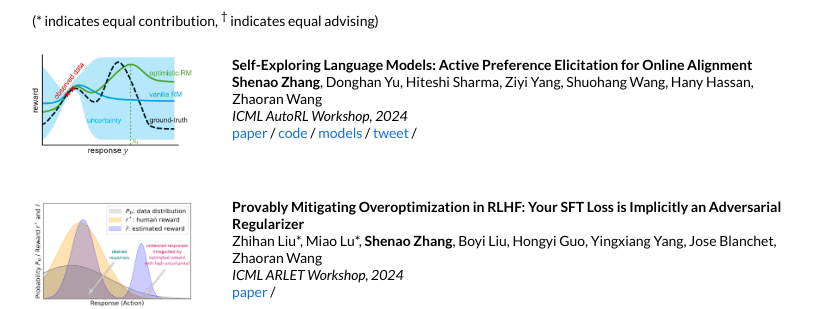
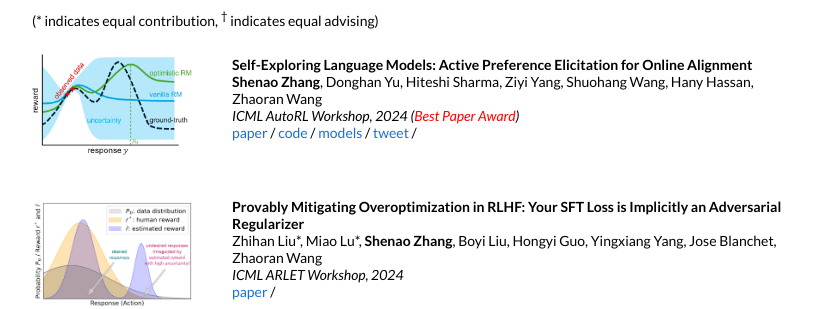
Before and after one commit to shenao-zhang/shenao-zhang.github.io, a Jekyll site: the page built from _posts/2024-06-06-selm.markdown, in a window 1280 px wide and 900 px high. Shown: the part 416-725 px from the top of the window, without its empty margins (228-1051 px from the left). Built offline with Jekyll 4.4.1, drawn with Linux system fonts in a browser that asks for light colours.

Commit message:
Update 2024-06-06-selm.markdown

```diff
--- a/_posts/2024-06-06-selm.markdown
+++ b/_posts/2024-06-06-selm.markdown
@@ -6,7 +6,7 @@ image: /images/selm.jpg
 categories: research
 author: "Shenao Zhang"
 authors: "<strong>Shenao Zhang</strong>, Donghan Yu, Hiteshi Sharma, Ziyi Yang, Shuohang Wang, Hany Hassan, Zhaoran Wang"
-venue: "ICML AutoRL Workshop, 2024"
+venue: "ICML AutoRL Workshop, 2024 (<span style='color: red;'>Best Paper Award</span>)"
 arxiv: https://arxiv.org/abs/2405.19332
 code: https://github.com/shenao-zhang/SELM
 tweet: https://twitter.com/ShenaoZhang/status/1796271110104740009
```
